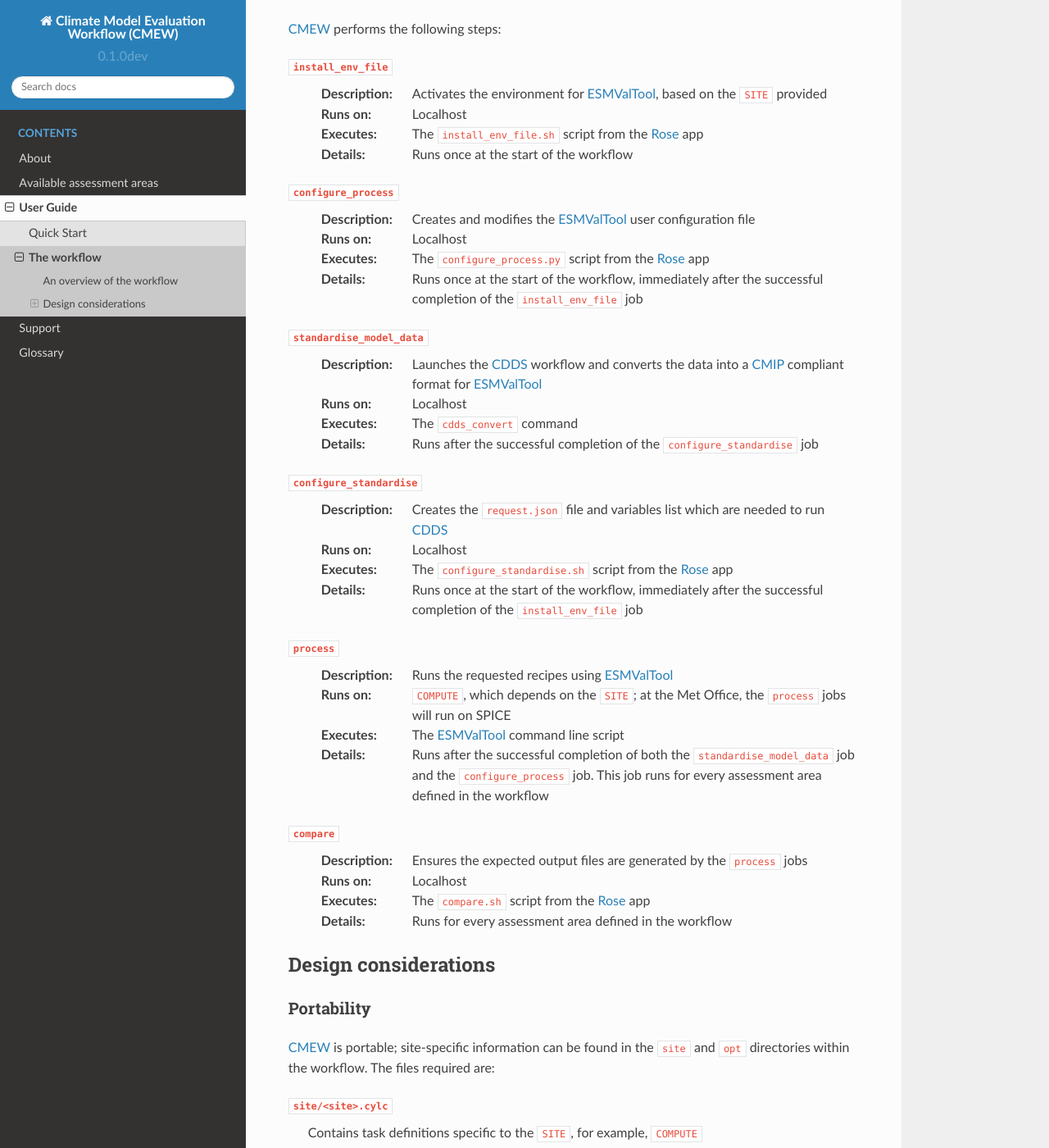
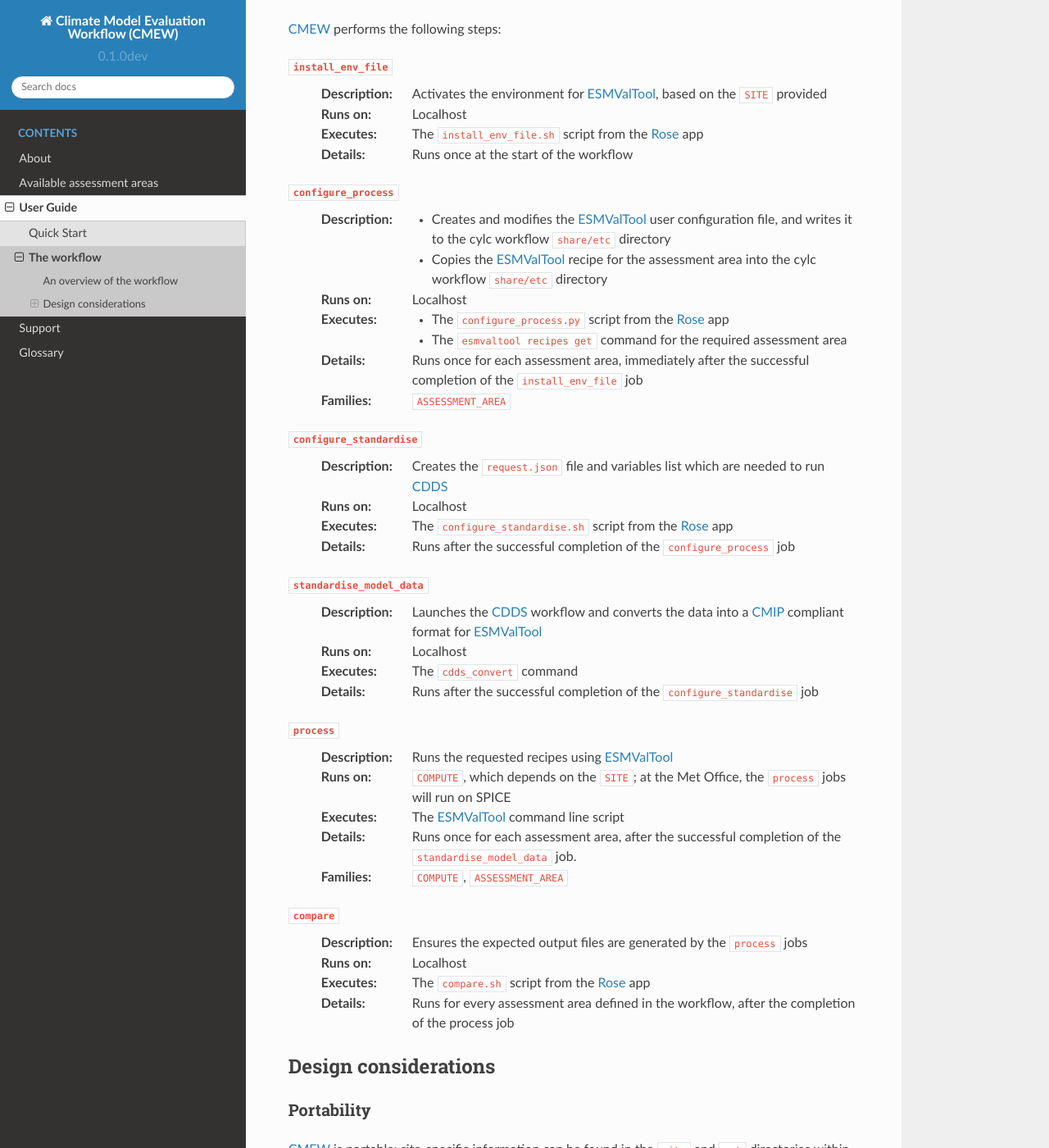
Before and after one commit to MetOffice/CMEW, a Sphinx documentation site: the page built from doc/source/user_guide/workflow.rst, in a window 1280 px wide and 1400 px high, scrolled down 192 px. Shown: the whole window at 82% size. Built offline with Sphinx 7.4.7 and the Read the Docs theme 2.0.0, drawn with Linux system fonts in a browser that asks for light colours; some of the changed text lies outside the part shown.

Commit message:
#134: Copy the ESMValTool recipe into CMEW
* #131: Copies radiation_budget recipe to cylc share etc directory

* #131: Create USER_SHARE_ETC_DIR in pre-script

* #131: Parameterised configure_process with assessment_area

* #131: Moved RECIPE_NAME environment variable definition into a cylc family

* #131: Remove redundant USER_SHARE_ETC_DIR environment variable

* #131: Updated docs for configure_process

* #131: Updated docs with cylc families

* #131: Process now gets recipe from share/etc

* #131: Updated docs to reflect new workflow graph

* #131: moved link to cylc families page to common.txt and capitalised Families

* #131: added inherit = None for visualisation to configure_process job

* #131: changed name of ASSESSMENT_AREAS family to ASSESSMENT_AREA

* #131: Cylc task families changed to be called Families now

* #131: added more documentation description to the families

* #131: updated jobs to use new env variable RECIPE_PATH, placed in ASSESSMENT_AREA family

* #131: removed unnecessary capitalisation from familes link

---------

Co-authored-by: Josh Rackham <josh.rackham@metoffice.gov.uk>
Co-authored-by: Josh Rackham <144251043+jrackham-mo@users.noreply.github.com>
Co-authored-by: dasha-shchep <28752245+dasha-shchep@users.noreply.github.com>
Co-authored-by: nabilbrice <mo-nabilbrice@users.noreply.github.com>

```diff
--- a/doc/source/common.txt
+++ b/doc/source/common.txt
@@ -17,6 +17,7 @@
 
 .. _CMIP Documentation: https://www.wcrp-climate.org/wgcm-cmip
 .. _Cylc Documentation: https://cylc.github.io/cylc-doc/stable/html/index.html
+.. _families: https://cylc.github.io/cylc-doc/stable/html/tutorial/runtime/configuration-consolidation/families.html
 .. _Cylc Review: https://cylc.github.io/cylc-doc/7.9.3/html/tutorial.html#viewing-suite-logs-in-a-web-browser-cylc-review
 .. _ESMValTool Documentation: https://www.esmvaltool.org/
 .. _Radiation budget: https://docs.esmvaltool.org/en/latest/recipes/recipe_radiation_budget.html
--- a/doc/source/user_guide/workflow.rst
+++ b/doc/source/user_guide/workflow.rst
@@ -22,14 +22,32 @@ An overview of the workflow
 
 ``configure_process``
   :Description:
-     Creates and modifies the |ESMValTool| user configuration file
+     * Creates and modifies the |ESMValTool| user configuration file,
+       and writes it to the cylc workflow ``share/etc`` directory
+     * Copies the |ESMValTool| recipe for the assessment area into
+       the cylc workflow ``share/etc`` directory
+
   :Runs on:
      Localhost
   :Executes:
-     The ``configure_process.py`` script from the |Rose| app
+     * The ``configure_process.py`` script from the |Rose| app
+     * The ``esmvaltool recipes get`` command for the required assessment area
+
   :Details:
-     Runs once at the start of the workflow, immediately after the successful
+     Runs once for each assessment area, immediately after the successful
      completion of the ``install_env_file`` job
+  :Families:
+     ``ASSESSMENT_AREA``
+
+``configure_standardise``
+  :Description:
+     Creates the ``request.json`` file and variables list which are needed to run |CDDS|
+  :Runs on:
+     Localhost
+  :Executes:
+     The ``configure_standardise.sh`` script from the |Rose| app
+  :Details:
+     Runs after the successful completion of the ``configure_process`` job
 
 ``standardise_model_data``
   :Description:
@@ -42,17 +60,6 @@ An overview of the workflow
   :Details:
      Runs after the successful completion of the ``configure_standardise`` job
 
-``configure_standardise``
-  :Description:
-     Creates the ``request.json`` file and variables list which are needed to run |CDDS|
-  :Runs on:
-     Localhost
-  :Executes:
-     The ``configure_standardise.sh`` script from the |Rose| app
-  :Details:
-     Runs once at the start of the workflow, immediately after the successful
-     completion of the ``install_env_file`` job
-
 ``process``
   :Description:
      Runs the requested recipes using |ESMValTool|
@@ -62,9 +69,10 @@ An overview of the workflow
   :Executes:
      The |ESMValTool| command line script
   :Details:
-     Runs after the successful completion of both the ``standardise_model_data`` job
-     and the ``configure_process`` job. This job runs for every assessment area
-     defined in the workflow
+     Runs once for each assessment area, after the successful completion of
+     the ``standardise_model_data`` job.
+  :Families:
+     ``COMPUTE``, ``ASSESSMENT_AREA``
 
 ``compare``
   :Description:
@@ -74,7 +82,8 @@ An overview of the workflow
   :Executes:
      The ``compare.sh`` script from the |Rose| app
   :Details:
-     Runs for every assessment area defined in the workflow
+     Runs for every assessment area defined in the workflow, after the
+     completion of the process job
 
 Design considerations
 ---------------------
@@ -98,6 +107,18 @@ Portability
 ``opt/rose-suite-<site>.conf``
   Contains configuration items specific to the ``SITE``, including ``SITE``
 
+Families
+~~~~~~~~
+Several tasks in |CMEW| are grouped into `families`_ with shared configurations.
+The following families are used in the workflow:
+
+``COMPUTE``
+  A family that is inherited by computationally intensive tasks
+
+``ASSESSMENT_AREA``
+  A family that is inherited by tasks that run
+  for each assessment area independently
+
 Metadata
 ~~~~~~~~
 
```
Also changed, not shown: other parts of doc/source/user_guide/workflow.rst (+1 -1 lines), 3 other files.
